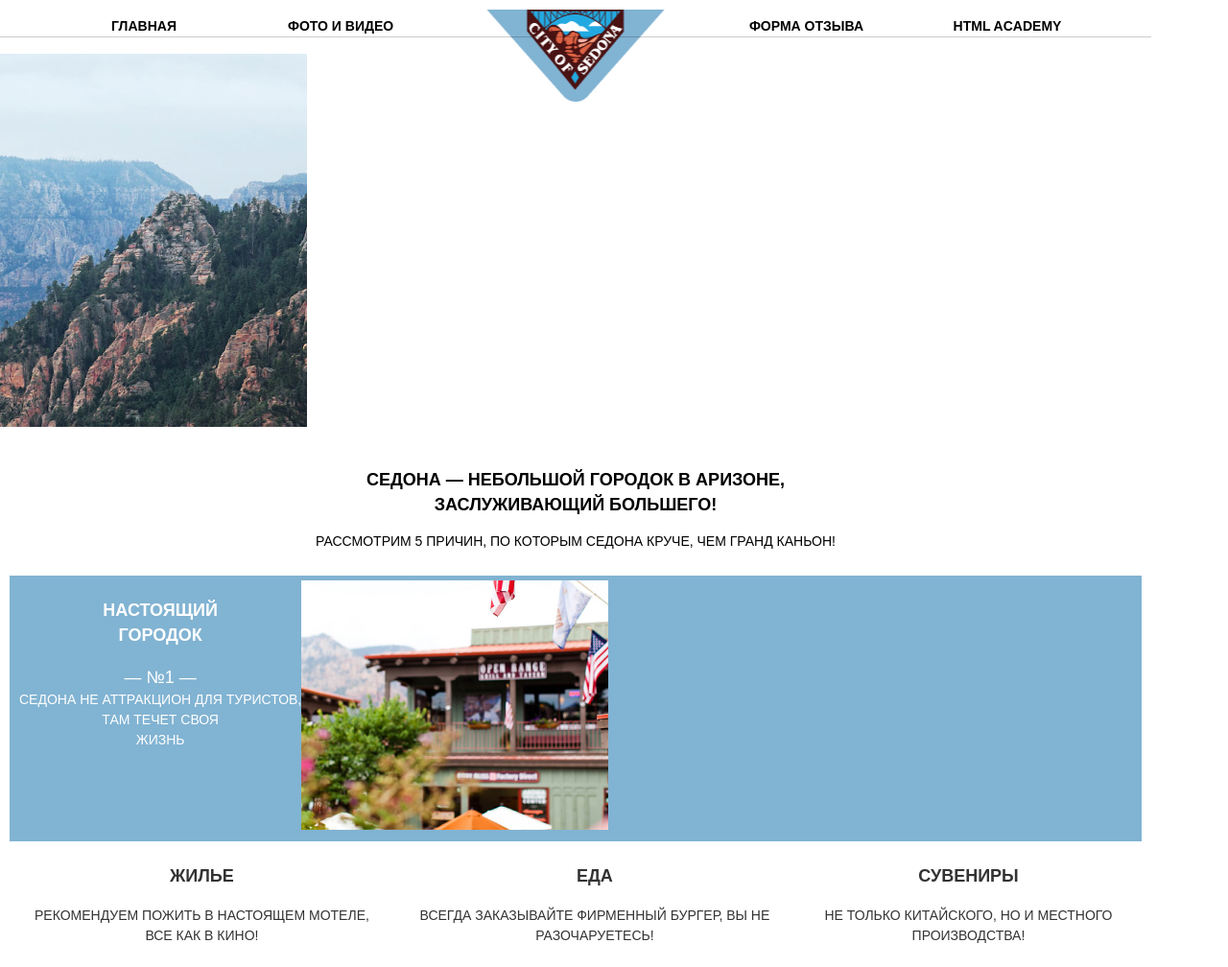
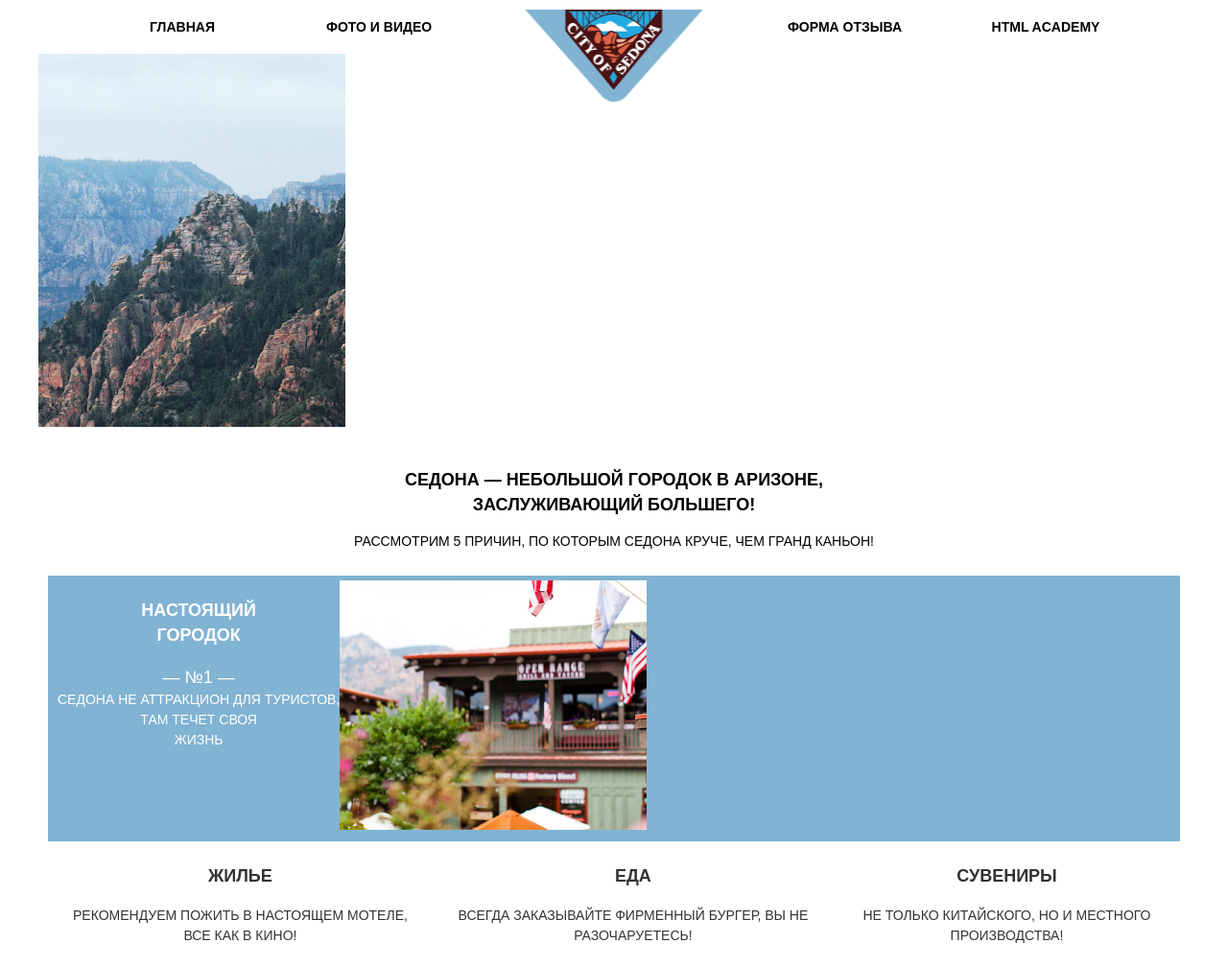
Before and after one commit to htmlacademy-adaptive/2377367-sedona-1, a website: page source/index.html in a window 1280 px wide. Shown: the top 1008 px of the page at 96% size. Drawn offline with nearby package versions, Linux system fonts and the light colour scheme; files that its build step writes are made by us from their sources; a web font is replaced by a local one.

Commit message:
Поправила мейн

```diff
--- a/source/sass/blocks/page.scss
+++ b/source/sass/blocks/page.scss
@@ -10,7 +10,7 @@
 .page__body {
   max-width: 1200px;
   min-height: 100%;
-  margin: 0;
+  margin: 0 auto;
   background-color: $lightgrey;
   color: #333333;
 }
--- a/source/sass/blocks/site-list.scss
+++ b/source/sass/blocks/site-list.scss
@@ -34,7 +34,7 @@
 margin-right: 0;
   }
   .site-list__item {
-    border-bottom: 1px solid rgba(1, 1, 1, 0.2);
+    border-bottom: none;
 
 
   }
```
